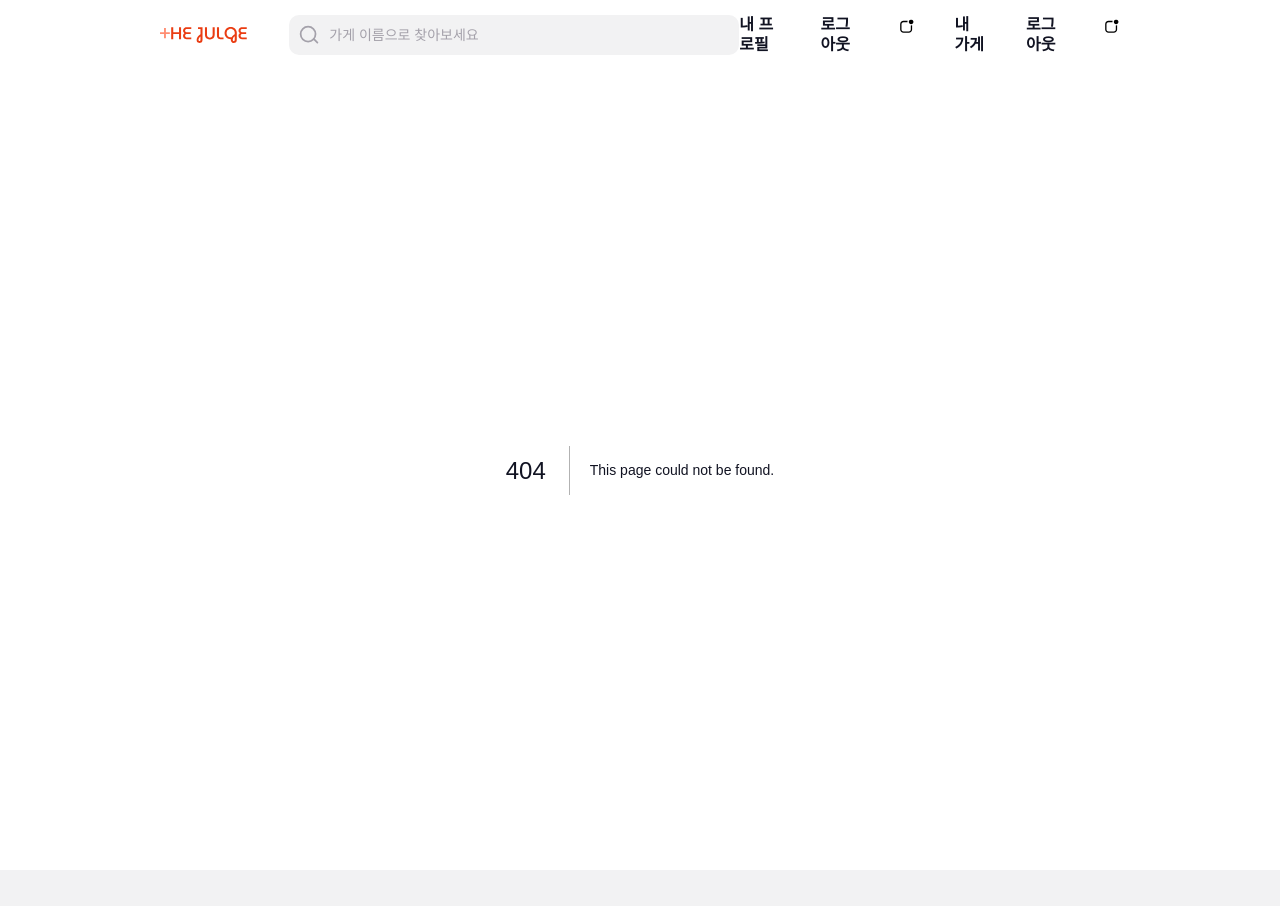
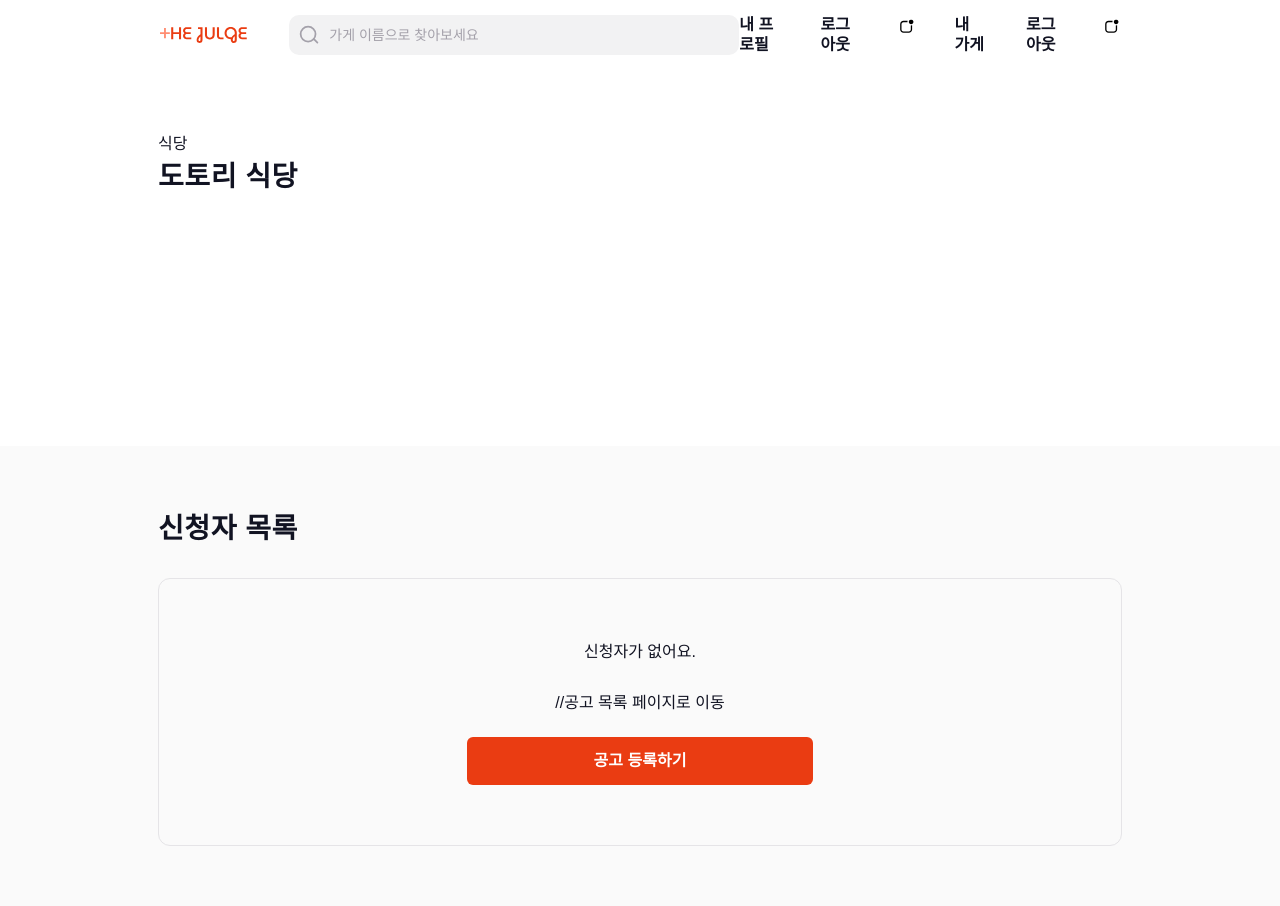
Before and after one commit to TheJulge/Frontend, a Next.js app: page /shops/1/notices/1 in a window 1280 px wide. Before the commit this address had no page. Shown: the top 906 px of the page. Built offline with nearby package versions, Linux system fonts and the light colour scheme; a web font is replaced by a local one.

Commit message:
[#46] 내 가게 공고 상세 페이지 기본 틀 구현

```diff
--- /dev/null
+++ b/pages/shops/[id]/notices/[noticeId]/MyNoticeDetailPage.module.scss
@@ -0,0 +1,49 @@
+.wrapper {
+  margin: 0 auto;
+  h2 {
+    @include h1(--black);
+    margin-bottom: 32px;
+  }
+}
+
+.profileWrraper {
+  min-height: 376px;
+}
+.profile {
+  max-width: 964px;
+  height: 100%;
+  margin: 0 auto;
+  padding: 60px 0;
+  flex-direction: column;
+  display: flex;
+
+  @include tablet {
+    gap: 0;
+    padding: 60px 32px;
+    width: 100%;
+  }
+  @include mobile {
+    padding: 40px 12px;
+  }
+}
+
+.tableWrraper {
+  background-color: var(--gray5);
+  padding-bottom: 60px;
+}
+
+.table {
+  position: relative;
+  max-width: 964px;
+  height: 100%;
+  margin: 0 auto;
+  padding: 60px 0;
+
+  @include tablet {
+    padding: 60px 32px;
+  }
+
+  @include mobile {
+    padding: 40px 12px;
+  }
+}
--- /dev/null
+++ b/pages/shops/[id]/notices/[noticeId]/index.tsx
@@ -0,0 +1,42 @@
+import { NextPage } from 'next';
+import { ApplicationPageProps } from '@/components/table/ssr/employer.ssr';
+import EmployerTable from '@/components/table/EmployerTable';
+import EmptyTable from '@/components/table/emptytable/EmptyTable';
+import styles from './MyNoticeDetailPage.module.scss';
+
+// eslint-disable-next-line react/function-component-definition
+const MyNoticeDetailPage: NextPage<ApplicationPageProps> = ({
+  totalCount,
+  itemCount,
+  items,
+}) => {
+  return (
+    <div className={styles.container}>
+      <div className={styles.wrapper}>
+        <div className={styles.profileWrraper}>
+          <div className={styles.profile}>
+            <p>식당</p>
+            <h2>도토리 식당</h2>
+          </div>
+        </div>
+        <div className={styles.tableWrraper}>
+          <div className={styles.table}>
+            <h2>신청자 목록</h2>
+            {items ? (
+              <EmployerTable
+                totalCount={totalCount}
+                itemCount={itemCount}
+                items={items}
+              />
+            ) : (
+              <EmptyTable text="신청자가 없어요." buttonText="공고 등록하기" />
+            )}
+          </div>
+          <EmptyTable text="신청자가 없어요." buttonText="공고 등록하기" />
+        </div>
+      </div>
+    </div>
+  );
+};
+
+export default MyNoticeDetailPage;
```
